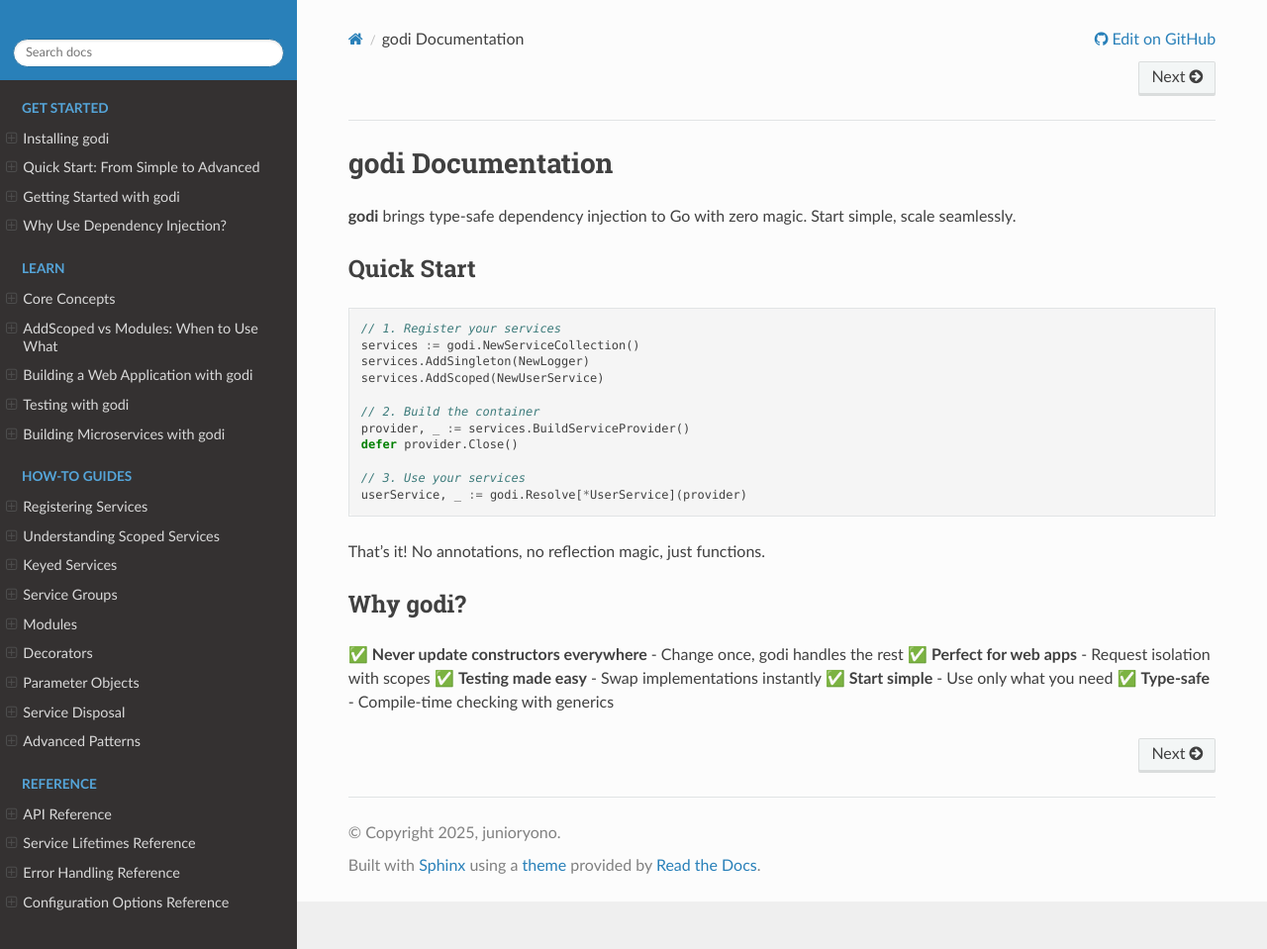
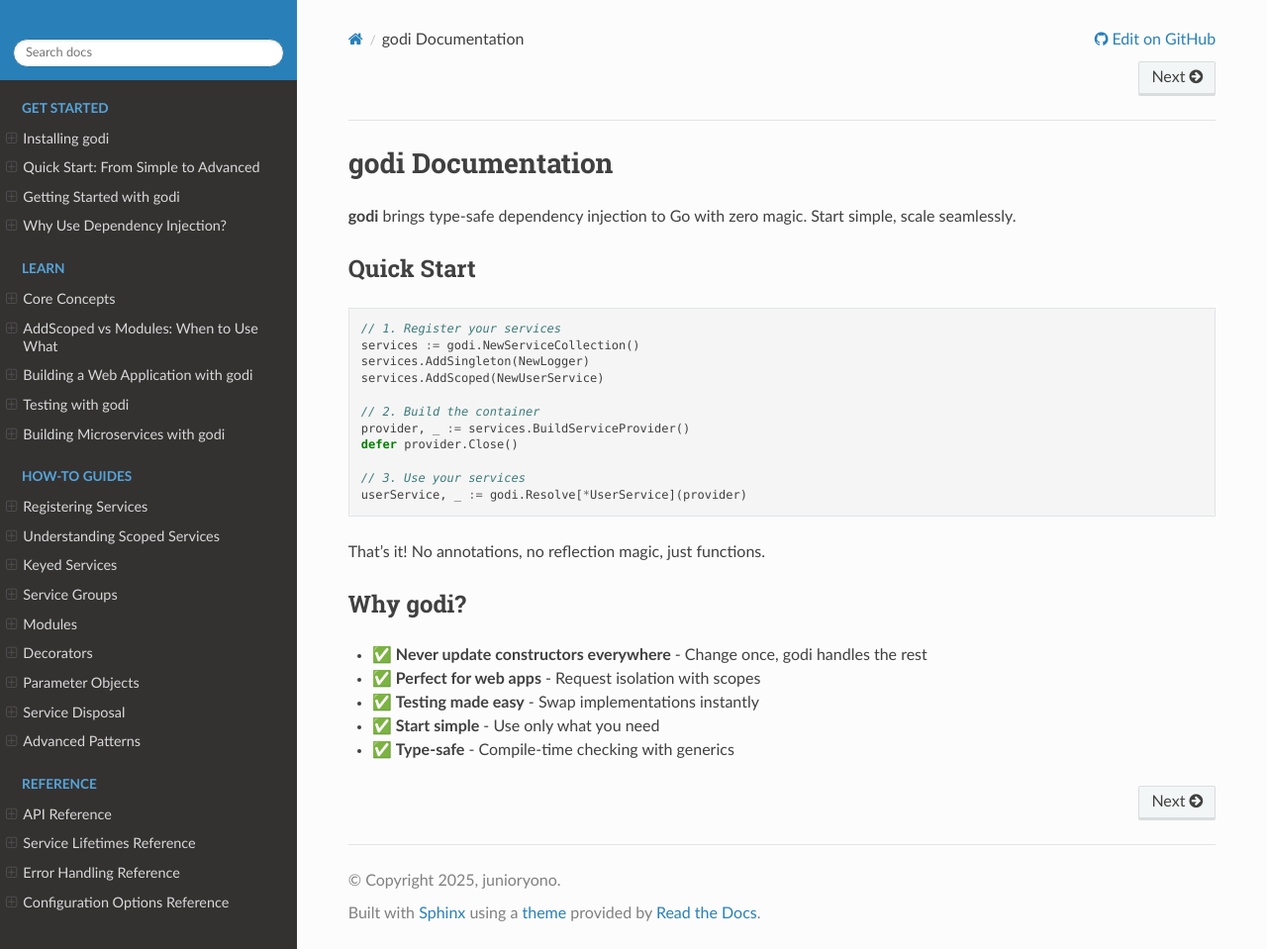
Before and after one commit to junioryono/godi, a Sphinx documentation site: the page built from docs/index.rst, in a window 1280 px wide and 959 px high. Shown: the whole window at 99% size. Built offline with Sphinx 7.4.7 and the Read the Docs theme 3.1.0, drawn with Linux system fonts in a browser that asks for light colours.

Commit message:
fixed docs formatting

```diff
--- a/docs/index.rst
+++ b/docs/index.rst
@@ -26,11 +26,15 @@ That's it! No annotations, no reflection magic, just functions.
 Why godi?
 ---------
 
-✅ **Never update constructors everywhere** - Change once, godi handles the rest
-✅ **Perfect for web apps** - Request isolation with scopes
-✅ **Testing made easy** - Swap implementations instantly
-✅ **Start simple** - Use only what you need
-✅ **Type-safe** - Compile-time checking with generics
+* ✅ **Never update constructors everywhere** - Change once, godi handles the rest
+
+* ✅ **Perfect for web apps** - Request isolation with scopes
+
+* ✅ **Testing made easy** - Swap implementations instantly
+
+* ✅ **Start simple** - Use only what you need
+
+* ✅ **Type-safe** - Compile-time checking with generics
 
 .. toctree::
    :maxdepth: 2
```
Also changed, not shown: docs/howto/use-scopes.md (line endings or trailing spaces), docs/tutorials/getting-started.md (line endings or trailing spaces).
